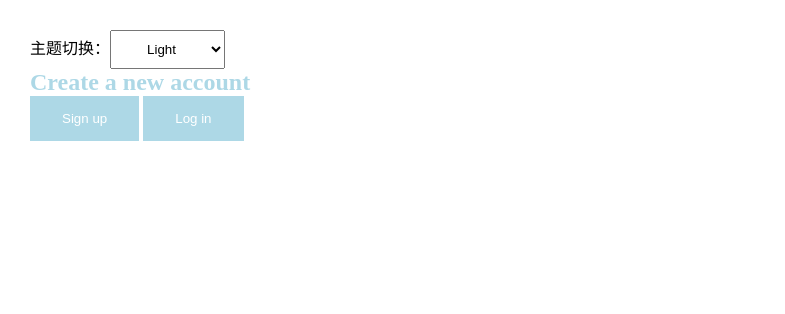
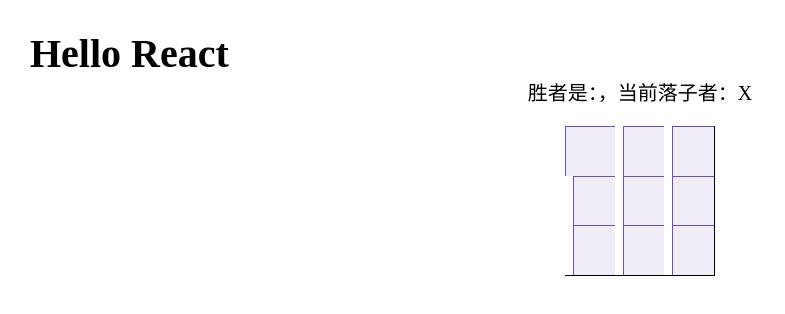
Before and after one commit to dizuncainiao/hello-react, a React (Vite) app: page / in a window 1280 px wide. Shown: the top 314 px of the page, without its empty margins (0-785 px from the left). Built offline with nearby package versions, Linux system fonts and the light colour scheme.

Commit message:
feat: 🎸 Integrate react-router

```diff
--- a/package.json
+++ b/package.json
@@ -14,9 +14,11 @@
     "@reduxjs/toolkit": "^2.2.5",
     "react": "^18.2.0",
     "react-dom": "^18.2.0",
-    "react-redux": "^9.1.2"
+    "react-redux": "^9.1.2",
+    "react-router-dom": "^6.24.0"
   },
   "devDependencies": {
+    "@types/node": "^20.14.9",
     "@types/react": "^18.2.66",
     "@types/react-dom": "^18.2.22",
     "@typescript-eslint/eslint-plugin": "^7.2.0",
--- a/src/main.tsx
+++ b/src/main.tsx
@@ -1,23 +1,16 @@
 import React from "react";
 import ReactDOM from "react-dom/client";
 import { Provider } from "react-redux";
-import store from "./store";
+import { RouterProvider } from "react-router-dom";
+import { router } from "@/router";
+import store from "@/store";
 import "./index.css";
-// import MyTicTacToe from "./views/my-tic-tac-toe/MyTicTacToe.tsx";
 
-// import UseStateDemo from "./views/use-state-demo/UseStateDemo.tsx";
-
-// import UseReducerDemo from "./views/use-reducer-demo/UseReducerDemo.tsx";
-// import ComplexUseState from "./views/use-reducer-demo/ComplexUseState.tsx";
-
-import UseContextDemo from "./views/use-context-demo/UseContextDemo.tsx";
-
-// import ReduxDemo from "./views/redux-demo/ReduxDemo.tsx";
 
 ReactDOM.createRoot(document.getElementById("root")!).render(
   <React.StrictMode>
     <Provider store={store}>
-      <UseContextDemo />
+      <RouterProvider router={router}></RouterProvider>
     </Provider>
   </React.StrictMode>,
 );
--- /dev/null
+++ b/src/router/index.tsx
@@ -0,0 +1,41 @@
+import { createBrowserRouter } from "react-router-dom";
+import App from "@/views/App.tsx";
+import MyTicTacToe from "@/views/my-tic-tac-toe/MyTicTacToe.tsx";
+import UseStateDemo from "@/views/use-state-demo/UseStateDemo.tsx";
+import UseReducerDemo from "@/views/use-reducer-demo/UseReducerDemo.tsx";
+import ComplexUseState from "@/views/use-reducer-demo/ComplexUseState.tsx";
+import UseContextDemo from "@/views/use-context-demo/UseContextDemo.tsx";
+import ReduxDemo from "@/views/redux-demo/ReduxDemo.tsx";
+
+export const router = createBrowserRouter([
+  {
+    path: "/",
+    element: <App />,
+    children: [
+        {
+          path: "/",
+          element: <MyTicTacToe />,
+        },
+        {
+          path: "/use-state-demo",
+          element: <UseStateDemo />,
+        },
+        {
+          path: "/use-reducer-demo",
+          element: <UseReducerDemo />,
+        },
+        {
+          path: "/complex-use-state",
+          element: <ComplexUseState />,
+        },
+        {
+          path: "/use-context-demo",
+          element: <UseContextDemo />,
+        },
+        {
+          path: "/redux-demo",
+          element: <ReduxDemo />,
+        },
+    ],
+  },
+]);
--- /dev/null
+++ b/src/views/App.tsx
@@ -0,0 +1,12 @@
+import { Outlet } from "react-router-dom";
+
+function App() {
+  return (
+    <div className="hello-react-app">
+      <h1>Hello React</h1>
+      <Outlet />
+    </div>
+  );
+}
+
+export default App;
--- a/vite.config.ts
+++ b/vite.config.ts
@@ -1,11 +1,17 @@
-import { defineConfig } from 'vite'
-import react from '@vitejs/plugin-react-swc'
+import { defineConfig } from "vite";
+import react from "@vitejs/plugin-react-swc";
+import { fileURLToPath, URL } from "node:url";
 
 // https://vitejs.dev/config/
 export default defineConfig({
   plugins: [react()],
   server: {
     port: 8950,
-    open: true
-  }
-})
+    open: true,
+  },
+  resolve: {
+    alias: {
+      "@": fileURLToPath(new URL("./src", import.meta.url)),
+    },
+  },
+});
```
Also changed, not shown: tsconfig.json (+7 -1 lines), 1 other file (tests, documents, lock files or other folders).
